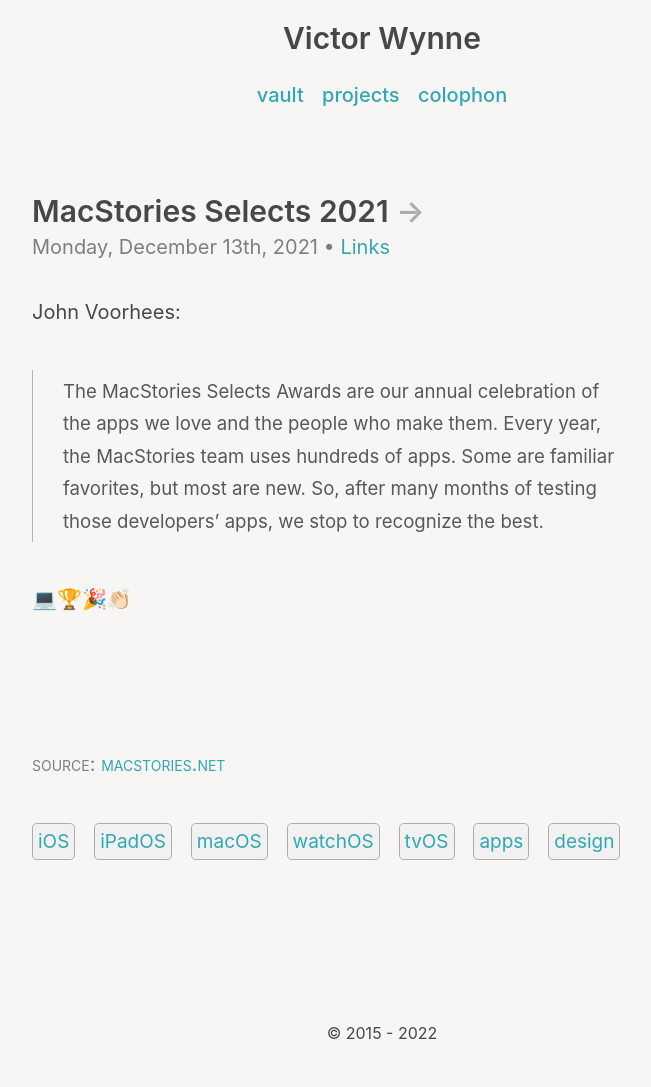
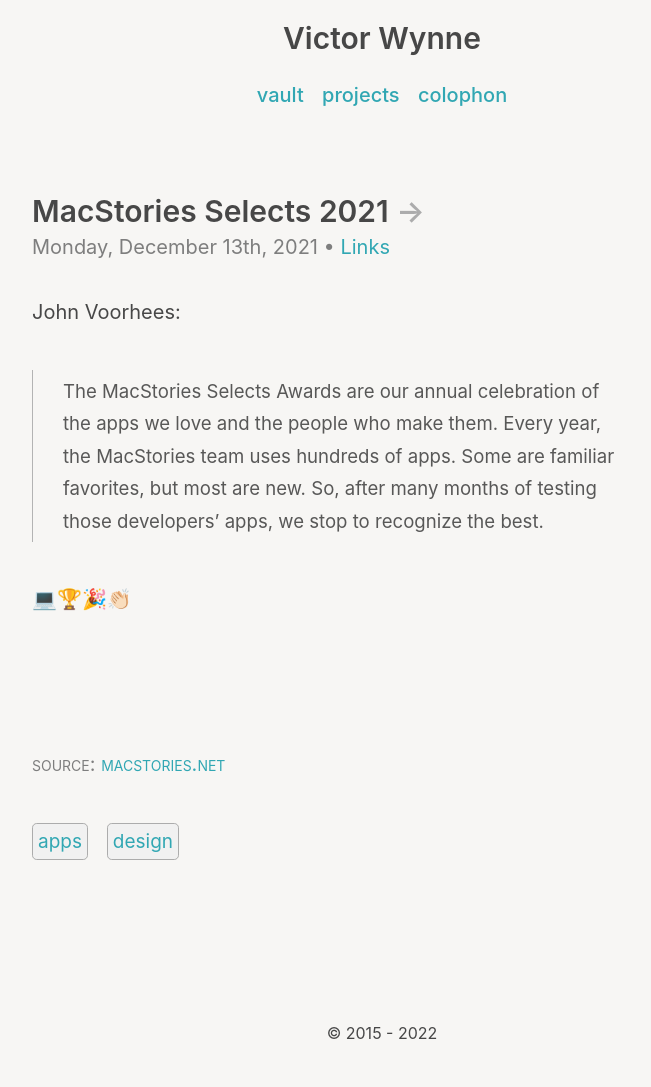
Before and after one commit to wertercatt/tooters, a Jekyll site: the page built from _posts/2021-12-13-macstories-selects-2021.md, in a window 1280 px wide. Shown: the whole page, without its empty margins (258-909 px from the left). Built offline with Jekyll 4.4.1, drawn with Linux system fonts in a browser that asks for light colours.

Commit message:
Updated an existing post.

```diff
--- a/_posts/2021-12-13-macstories-selects-2021.md
+++ b/_posts/2021-12-13-macstories-selects-2021.md
@@ -3,7 +3,7 @@
 title:  "MacStories Selects 2021"
 date:   2021-12-13
 categories: [Links]
-tags: [iOS, iPadOS, macOS, watchOS, tvOS, apps, design]
+tags: [apps, design]
 link: https://www.macstories.net/stories/macstories-selects-2021-recognizing-the-best-apps-of-the-year/
 ---
 
```
